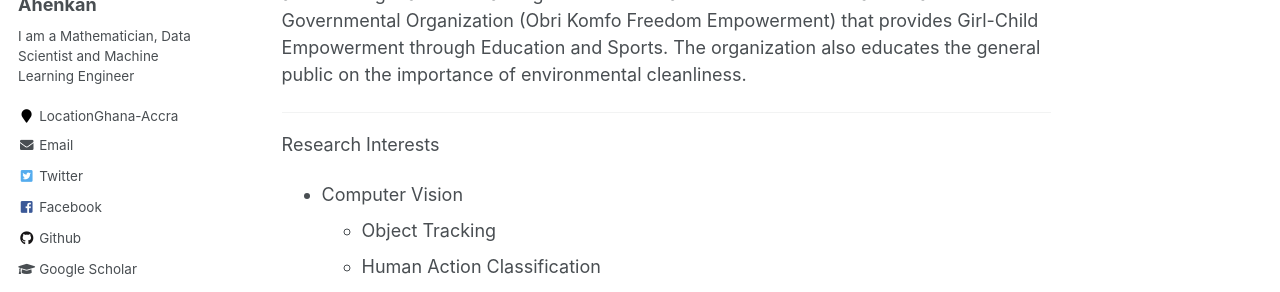
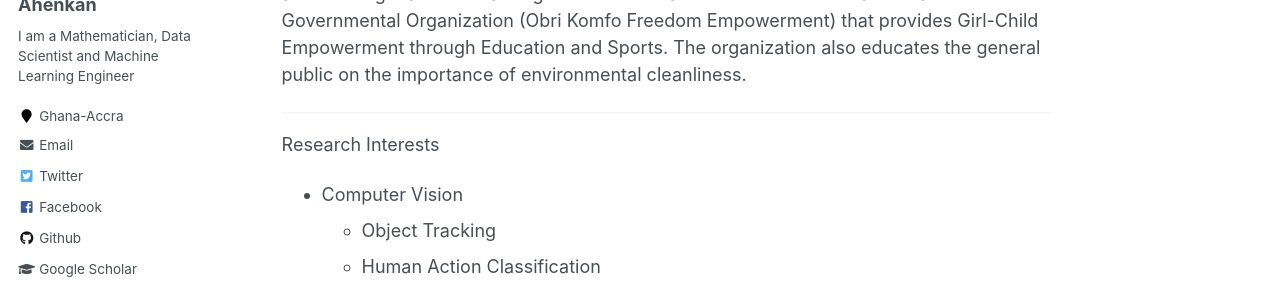
Before and after one commit to EmmanuelOwusu/EmmanuelOwusu.github.io, a Jekyll site: the page built from _pages/about.md, in a window 1280 px wide. Shown: the part 396-688 px from the top of the page. Built offline with Jekyll 4.4.1, drawn with Linux system fonts in a browser that asks for light colours; some web fonts are replaced.

Commit message:
Update _config.yml

```diff
--- a/_config.yml
+++ b/_config.yml
@@ -83,7 +83,7 @@ author:
   name             : "Emmanuel Owusu Ahenkan"
   avatar           : "emma2.jpg"
   bio              : "I am a Mathematician, Data Scientist and Machine Learning Engineer"
-  location         : "LocationGhana-Accra"
+  location         : "Ghana-Accra"
   employer         :
   pubmed           : "https://www.ncbi.nlm.nih.gov/pubmed/?term=john+snow"
   googlescholar    : "http://yourfullgooglescholarurl.com"
```
